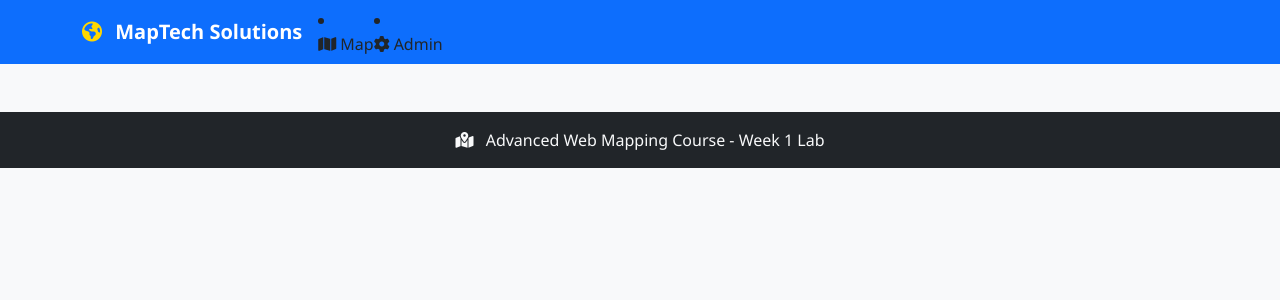
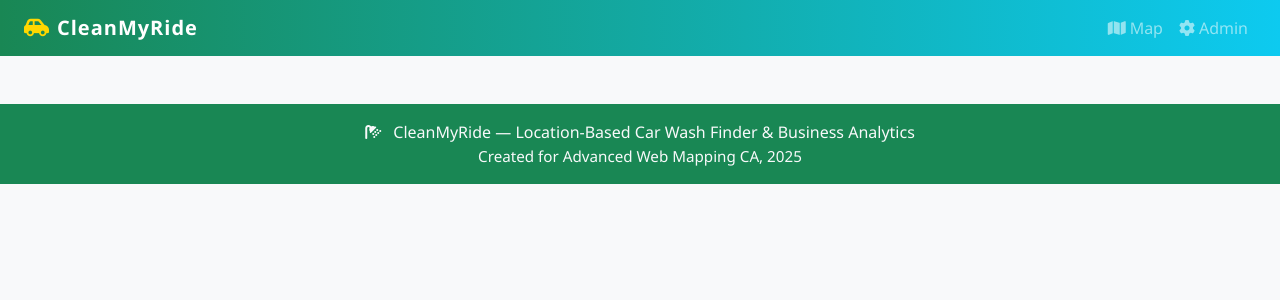
Before and after one commit to IronRon/Webmapping-CA, a Django app: template templates/base.html in a window 1280 px wide. Shown: the top 300 px of the page. Run offline with Django 4.2, Linux system fonts and the light colour scheme; the template is opened without the code that fills it, so the values that code supplies are empty; parts of the project's set-up code (start-up, migrations or seed data) failed here and were passed over.

Commit message:
Refactor HTML and JavaScript for improved layout and functionality; comment out quick add form and adjust navbar styles

```diff
--- a/static/js/main.js
+++ b/static/js/main.js
@@ -158,11 +158,11 @@ function setupEventListeners() {
         }
     });
 
-    // Quick add form submission
-    document.getElementById('quick-add-form').addEventListener('submit', function (e) {
-        e.preventDefault();
-        addUserLocation();
-    });
+    // // Quick add form submission
+    // document.getElementById('quick-add-form').addEventListener('submit', function (e) {
+    //     e.preventDefault();
+    //     addUserLocation();
+    // });
 
     // Layer toggle controls
     document.getElementById('locations-layer').addEventListener('change', function (e) {
--- a/templates/base.html
+++ b/templates/base.html
@@ -4,7 +4,7 @@
 <head>
     <meta charset="UTF-8">
     <meta name="viewport" content="width=device-width, initial-scale=1.0">
-    <title>{% block title %}Web Mapping Platform{% endblock %}</title> <!-- Bootstrap CSS -->
+    <title>{% block title %}CleanMyRide - Car Wash Locator & Analytics{% endblock %}</title>
     <link href="https://cdn.jsdelivr.net/npm/bootstrap@5.3.2/dist/css/bootstrap.min.css" rel="stylesheet">
     <!-- Leaflet CSS -->
     <link rel="stylesheet" href="https://unpkg.com/leaflet@1.9.4/dist/leaflet.css" /> <!-- Font Awesome -->
@@ -14,27 +14,42 @@
 </head>
 
 <body> <!-- Navigation -->
-    <nav class="navbar navbar-expand-lg navbar-dark bg-primary">
-        <div class="container"> <a class="navbar-brand" href="{% url 'hello_map' %}"> <i
-                    class="fas fa-globe-americas me-2"></i> MapTech Solutions </a> <button class="navbar-toggler"
-                type="button" data-bs-toggle="collapse" data-bs-target="#navbarNav"> <span
-                    class="navbar-toggler-icon"></span> </button>
+    <nav class="navbar navbar-expand-lg navbar-dark" style="background: linear-gradient(90deg, #198754 0%, #0dcaf0 100%);">
+        <div class="container-fluid px-4">
+            <a class="navbar-brand d-flex align-items-center" href="{% url 'hello_map' %}">
+                <i class="fas fa-car-side me-2" style="color:#ffd700;"></i>
+                <span style="font-weight:700; letter-spacing:1px;">CleanMyRide</span>
+            </a>
+            <button class="navbar-toggler" type="button" data-bs-toggle="collapse" data-bs-target="#navbarNav">
+                <span class="navbar-toggler-icon"></span>
+            </button>
             <div class="collapse navbar-collapse" id="navbarNav">
-
-                <li class="nav-item"> <a class="nav-link" href="{% url 'hello_map' %}"> <i
-                            class="fas fa-map me-1"></i>Map </a> </li>
-                <li class="nav-item"> <a class="nav-link" href="/admin/"> <i class="fas fa-cog me-1"></i>Admin </a>
-                </li>
+                <ul class="navbar-nav ms-auto">
+                    <li class="nav-item">
+                        <a class="nav-link" href="{% url 'hello_map' %}"><i class="fas fa-map me-1"></i>Map</a>
+                    </li>
+                    <li class="nav-item">
+                        <a class="nav-link" href="/admin/"><i class="fas fa-cog me-1"></i>Admin</a>
+                    </li>
                 </ul>
             </div>
         </div>
-    </nav> <!-- Main Content -->
-    <main> {% block content %}{% endblock %} </main> <!-- Footer -->
-    <footer class="bg-dark text-light py-3 mt-5">
+    </nav>
+    <main class="container-fluid px-0" style="max-width:100vw;">
+        {% block content %}{% endblock %}
+    </main>
+    <!-- Footer -->
+    <footer class="bg-success text-light py-3 mt-5">
         <div class="container text-center">
-            <p class="mb-0"> <i class="fas fa-map-marked-alt me-2"></i> Advanced Web Mapping Course - Week 1 Lab </p>
+            <p class="mb-0">
+                <i class="fas fa-shower me-2"></i>
+                CleanMyRide &mdash; Location-Based Car Wash Finder & Business Analytics
+                <br>
+                <span style="font-size:0.95em;">Created for Advanced Web Mapping CA, 2025</span>
+            </p>
         </div>
-    </footer> <!-- Bootstrap JS -->
+    </footer>
+    <!-- Bootstrap JS -->
     <script src="https://cdn.jsdelivr.net/npm/bootstrap@5.3.2/dist/js/bootstrap.bundle.min.js"></script>
     <!-- Leaflet JS -->
     <script src="https://unpkg.com/leaflet@1.9.4/dist/leaflet.js"></script> <!-- Custom JS -->
```
Also changed, not shown: templates/maps/hello_map.html (+4 -41 lines).
